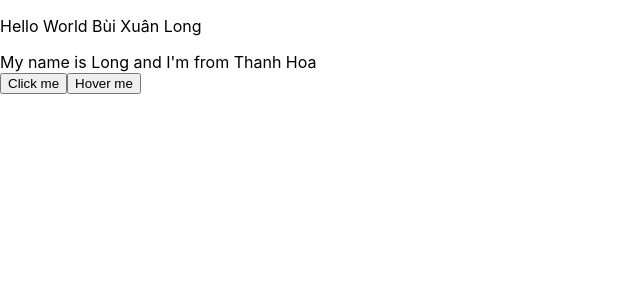
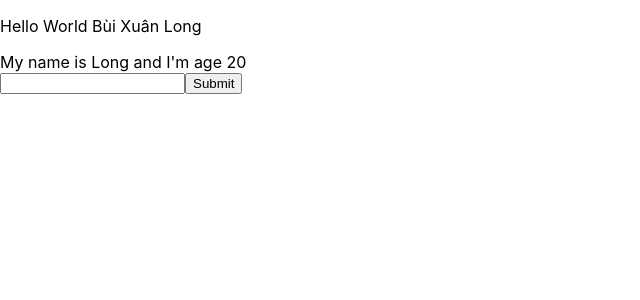
Before and after one commit to Mrlong8/Learn-React, a React (Create React App) app in the folder Chapter2/base-react-redux/: page / in a window 1280 px wide. Shown: the top 300 px of the page, without its empty margins (0-640 px from the left). Built offline with nearby package versions, Linux system fonts and the light colour scheme.

Commit message:
update 3

```diff
--- a/Chapter2/base-react-redux/src/components/MyComponent.js
+++ b/Chapter2/base-react-redux/src/components/MyComponent.js
@@ -9,25 +9,51 @@ class MyComponent extends React.Component {
     }
 
     // JSX
-    handleClick(event) {
+    handleClick = (event) => {
         console.log(">>> click my btn")
-        console.log("My name is : ", this.state.name)
+        console.log("My name is : ", this.state.name, " Age :", this.state.age)
+        this.setState({
+            name: "Long Xuan"
+        })
+        this.setState({
+            age: Math.floor((Math.random() * 100) + 1)
+        })
+    }
+    handleOnMouveOver(event) {
+        // console.log(event.pageX)
     }
 
-    handleOnMouveOver(event) {
-        console.log(event.pageX)
+    handleOnChargeInput = (event) => {
+        this.setState({
+            name: event.target.value
+        })
     }
+
+    handleOnSubmit = (event) => {
+        event.preventDefault()
+        console.log(this.state)
+    }
+    // tránh load trang
 
     render() {
         return (
             <div>
-                My name is {this.state.name} and I'm from {this.state.address}
-                <br></br>
-                <button onClick={this.handleClick}>Click me</button>
-                <button onMouseOver={this.handleOnMouveOver}>Hover me</button>
+                My name is {this.state.name} and I'm age {this.state.age}
+
+                <form onSubmit={this.handleOnSubmit}>
+                    <input
+                        type="text"
+                        onChange={(event) =>
+                            this.handleOnChargeInput(event)
+                        }
+                    />
+
+                    <button type="submit">
+                        Submit
+                    </button>
+                </form>
             </div>
         );
     }
 }
-
 export default MyComponent;
```
